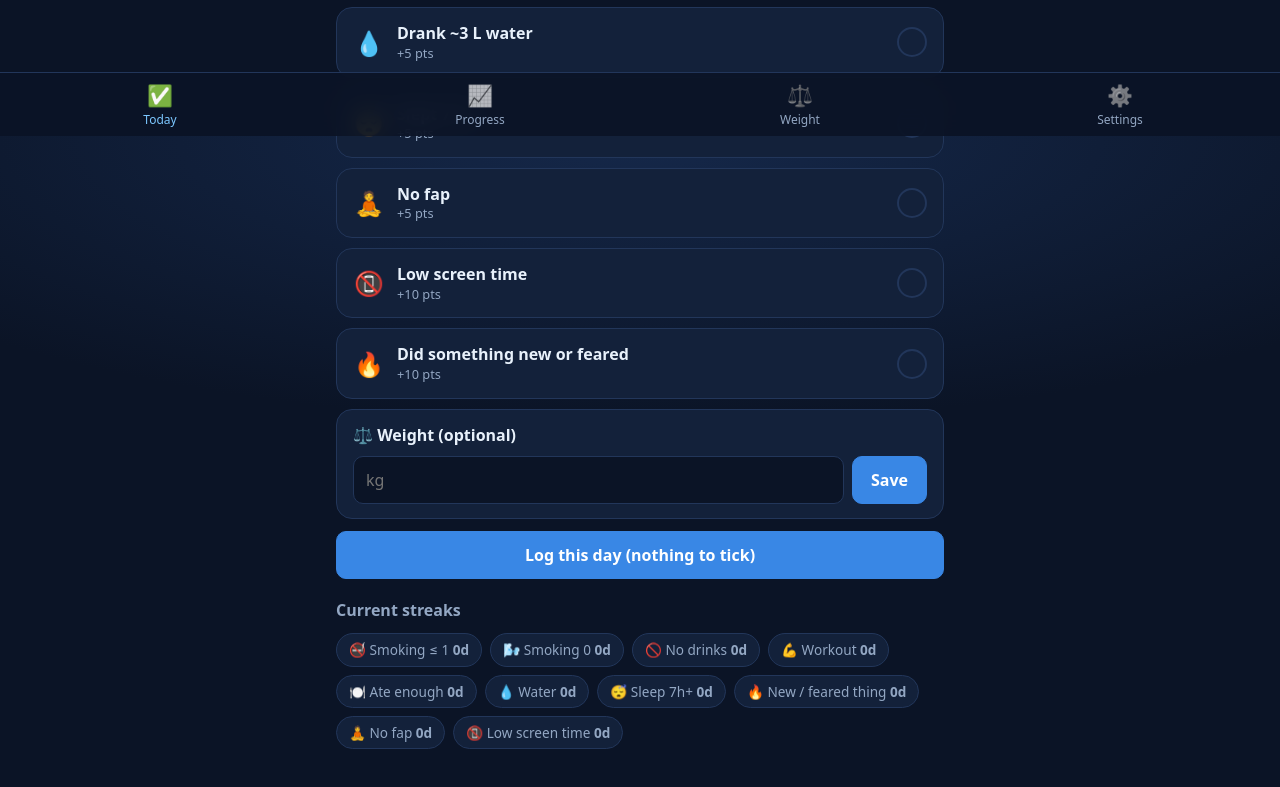
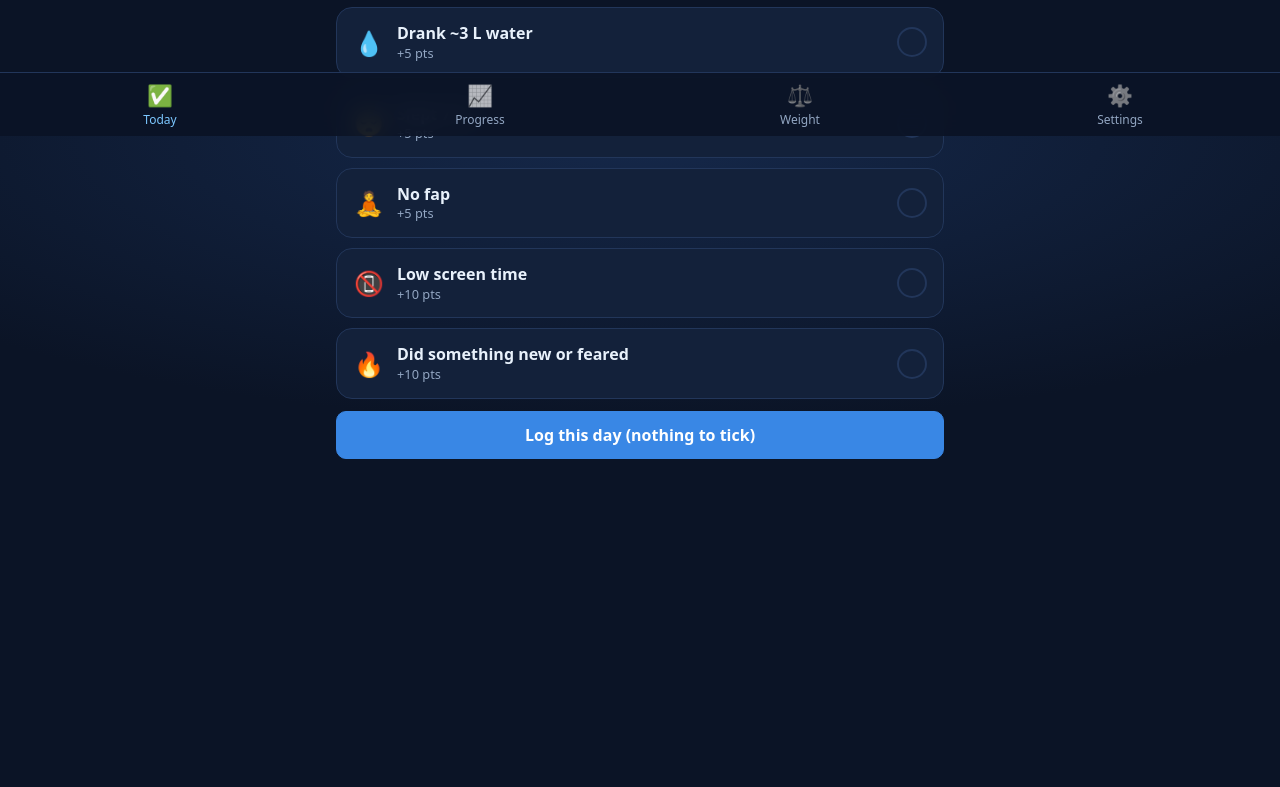
Before and after one commit to y4du-em/winter-arc, a website with bundled scripts: page index.html in a window 1280 px wide. Shown: the part 664-1451 px from the top of the page. After the commit the page ends 1203 px from the top, so only its background shows below. Built offline with nearby package versions, Linux system fonts and the light colour scheme.

Commit message:
feat(today): remove weight and streaks from today, add monday reminder
Weight is now logged only in the Weight tab and the current-streaks
chips are gone from Today (streaks live in Progress). On Mondays
without a weigh-in, Today shows a one-line reminder whose button
opens the Weight tab with that date filled in.

```diff
--- a/index.html
+++ b/index.html
@@ -66,6 +66,11 @@
           </div>
         </div>
 
+        <div class="card reminder" id="weigh-in-reminder" hidden>
+          <p><span aria-hidden="true">⚖️</span> <strong>Weigh-in day.</strong> Log your weight in the Weight tab.</p>
+          <button class="button primary" id="weigh-in-reminder-button">Log weight</button>
+        </div>
+
         <div class="checklist">
           <div class="card item">
             <div class="item-text">
@@ -128,24 +133,12 @@
               <span class="muted small" id="challenge-note-count">0/200</span>
             </label>
           </div>
-
-          <div class="card weigh-in" id="weigh-in-card">
-            <p class="item-title"><span aria-hidden="true">⚖️</span> <span id="weigh-in-title">Weigh-in</span></p>
-            <form class="inline-form" id="weigh-in-form">
-              <input type="number" id="weigh-in-input" inputmode="decimal" step="0.1" min="20" max="400" placeholder="kg" aria-label="Weight in kilograms">
-              <button class="button primary" type="submit">Save</button>
-              <button class="button ghost" type="button" id="weigh-in-remove" hidden>Remove</button>
-            </form>
-          </div>
         </div>
 
         <div class="day-actions">
           <button class="button primary wide" id="mark-logged">Log this day (nothing to tick)</button>
           <button class="button ghost" id="clear-day">Clear this day</button>
         </div>
-
-        <h2 class="section-title">Current streaks</h2>
-        <div class="chips" id="streak-chips"></div>
       </div>
     </section>
 
--- a/js/app.js
+++ b/js/app.js
@@ -55,6 +55,12 @@ const app = {
   openDay(date) {
     views.today.showDate(date);
     navigate('today');
+  },
+
+  /** Opens the Weight screen with the add-weigh-in form set to a date. */
+  openWeighIn(date) {
+    views.weight.prefillDate(date);
+    navigate('weight');
   },
 };
 
--- a/js/views/today.js
+++ b/js/views/today.js
@@ -1,14 +1,12 @@
 /**
- * Today screen: the daily checklist, score, workout ring, weigh-in and streak chips.
+ * Today screen: the daily checklist, score, workout ring and the Monday weigh-in reminder.
  */
 
 import { createEmptyEntry } from '../backup.js';
 import { ALLOWED_PER_DAY, CHALLENGE_NOTE_MAX_LENGTH, MAX_DAILY_COUNT, WEIGH_IN_DAY_OF_WEEK } from '../config.js';
 import { addDays, challengeWeeks, clampDate, dayOfWeek, daysBetween, findWeekContaining } from '../dates.js';
-import { byId, el, formatDate, formatSigned, readOptionalNumber, showToast } from '../dom.js';
+import { byId, formatDate, formatSigned } from '../dom.js';
 import { buildDailySeries, countWorkouts, isChallengeComplete, maxDailyPoints, scoreLimitedHabit } from '../scoring.js';
-import { streakSummary } from '../streaks.js';
-import { validateWeight } from '../validation.js';
 
 const NOTE_SAVE_DELAY_MS = 500;
 const RING_RADIUS = 27;
@@ -17,7 +15,7 @@ const SIMPLE_TOGGLES = ['workout', 'food', 'water', 'sleep', 'noFap', 'screenTim
 
 /**
  * Creates the Today view.
- * @param {{ getData: () => object, getToday: () => string, save: (mutate: (data: object) => void, message?: string) => Promise<void> }} app
+ * @param {{ getData: () => object, getToday: () => string, save: (mutate: (data: object) => void, message?: string) => Promise<void>, openWeighIn: (date: string) => void }} app
  * @returns {{ render: () => void, showDate: (isoDate: string) => void }}
  */
 export function createTodayView(app) {
@@ -25,7 +23,6 @@ export function createTodayView(app) {
   let pendingNote = null;
 
   const noteInput = byId('challenge-note');
-  const weighInInput = byId('weigh-in-input');
 
   function selectableRange() {
     const { settings } = app.getData();
@@ -88,22 +85,7 @@ export function createTodayView(app) {
       if (event.target.value) showDate(event.target.value);
     });
 
-    byId('weigh-in-form').addEventListener('submit', (event) => {
-      event.preventDefault();
-      const weightKg = readOptionalNumber(weighInInput);
-      const errors = validateWeight(weightKg);
-      if (errors.length > 0) {
-        showToast(errors[0], 'error');
-        return;
-      }
-      const date = viewDate;
-      weighInInput.blur();
-      app.save((data) => { data.weights[date] = Math.round(weightKg * 10) / 10; }, 'Weight saved');
-    });
-    byId('weigh-in-remove').addEventListener('click', () => {
-      const date = viewDate;
-      app.save((data) => { delete data.weights[date]; }, 'Weigh-in removed');
-    });
+    byId('weigh-in-reminder-button').addEventListener('click', () => app.openWeighIn(viewDate));
 
     byId('mark-logged').addEventListener('click', () => updateEntry(viewDate, () => {}, 'Day logged'));
     byId('clear-day').addEventListener('click', () => {
@@ -180,23 +162,9 @@ export function createTodayView(app) {
       : `${count} workouts this short week (no weekly goal)`);
   }
 
-  function renderWeighIn(data) {
+  function renderWeighInReminder(data) {
     const isWeighInDay = dayOfWeek(viewDate) === WEIGH_IN_DAY_OF_WEEK;
-    const savedWeight = data.weights[viewDate];
-    byId('weigh-in-card').classList.toggle('highlight', isWeighInDay && savedWeight === undefined);
-    byId('weigh-in-title').textContent = isWeighInDay ? 'Monday weigh-in' : 'Weight (optional)';
-    byId('weigh-in-remove').hidden = savedWeight === undefined;
-    if (document.activeElement !== weighInInput) weighInInput.value = savedWeight ?? '';
-  }
-
-  function renderStreakChips(data, today) {
-    const chips = streakSummary(data.settings, data.entries, today).map(({ habit, current }) =>
-      el('span', { className: `chip${current > 0 ? ' active' : ''}`, attrs: { title: `${habit.label}: ${current}-day streak` } }, [
-        el('span', { text: habit.icon, attrs: { 'aria-hidden': 'true' } }),
-        ` ${habit.label} `,
-        el('strong', { text: `${current}d` }),
-      ]));
-    byId('streak-chips').replaceChildren(...chips);
+    byId('weigh-in-reminder').hidden = !isWeighInDay || data.weights[viewDate] !== undefined;
   }
 
   /** Re-renders the view from current data. */
@@ -225,10 +193,9 @@ export function createTodayView(app) {
     renderScore(data, today);
     renderWorkoutRing(data);
     renderChecklist(entry, data.settings.points);
-    renderWeighIn(data);
+    renderWeighInReminder(data);
     byId('mark-logged').hidden = Boolean(entry);
     byId('clear-day').hidden = !entry;
-    renderStreakChips(data, today);
   }
 
   bindEvents();
--- a/js/views/weight.js
+++ b/js/views/weight.js
@@ -17,7 +17,7 @@ function formatSignedKg(value) {
 /**
  * Creates the Weight view.
  * @param {{ getData: () => object, getToday: () => string, save: (mutate: (data: object) => void, message?: string) => Promise<void> }} app
- * @returns {{ render: () => void }}
+ * @returns {{ render: () => void, prefillDate: (isoDate: string) => void }}
  */
 export function createWeightView(app) {
   const dateInput = byId('weight-date');
@@ -102,5 +102,10 @@ export function createWeightView(app) {
     if (!dateInput.value) dateInput.value = today;
   }
 
-  return { render };
+  /** Puts a date into the add-weigh-in form, e.g. when coming from the Monday reminder. */
+  function prefillDate(isoDate) {
+    dateInput.value = isoDate;
+  }
+
+  return { render, prefillDate };
 }
--- a/styles.css
+++ b/styles.css
@@ -110,7 +110,6 @@ main { max-width: 640px; margin: 0 auto; padding: 0 var(--gutter); }
   padding: 14px var(--gutter);
 }
 .card-title { font-size: 1.05rem; margin-bottom: 8px; display: flex; align-items: center; gap: 8px; }
-.section-title { font-size: 1rem; margin-top: 8px; color: var(--text-muted); font-weight: 600; }
 .empty { color: var(--text-muted); text-align: center; padding: 12px 0; }
 
 .button {
@@ -141,13 +140,6 @@ textarea { resize: vertical; }
 .hero { text-align: center; padding: 32px var(--gutter); }
 .hero-number { font-size: 2.6rem; font-weight: 800; font-variant-numeric: tabular-nums; line-height: 1.1; }
 .hero-max { font-size: 1.1rem; color: var(--text-muted); font-weight: 400; }
-
-.chips { display: flex; flex-wrap: wrap; gap: 8px; }
-.chip {
-  padding: 6px 12px; border-radius: 999px; font-size: 0.85rem;
-  background: var(--surface); border: 1px solid var(--border); color: var(--text-muted);
-}
-.chip.active { color: var(--text); border-color: var(--accent-strong); }
 
 .count-pill {
   font-size: 0.8rem; padding: 2px 10px; border-radius: 999px; background: var(--surface-raised); color: var(--accent);
@@ -212,8 +204,7 @@ button.card.toggle[aria-pressed="true"] { border-color: rgba(12, 163, 12, 0.5);
 .challenge-note { display: grid; gap: 6px; padding: 0 var(--gutter) 14px; }
 .label-text { font-size: 0.85rem; color: var(--text-muted); }
 
-.weigh-in { display: grid; gap: 10px; }
-.weigh-in.highlight { border-color: var(--accent); box-shadow: 0 0 0 1px var(--accent) inset; }
+.reminder { display: flex; align-items: center; justify-content: space-between; gap: var(--gap); flex-wrap: wrap; border-color: var(--accent); }
 .inline-form { display: flex; gap: 8px; flex-wrap: wrap; }
 .inline-form input { flex: 1; min-width: 120px; }
 
```
Also changed, not shown: README.md.
